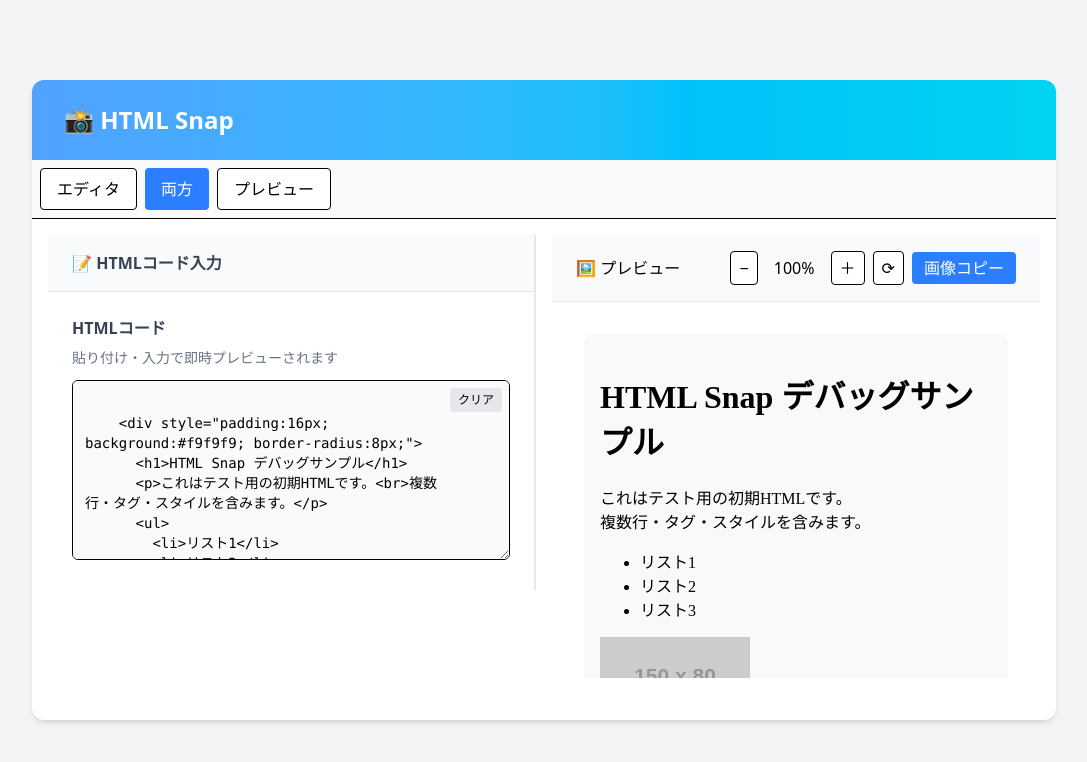
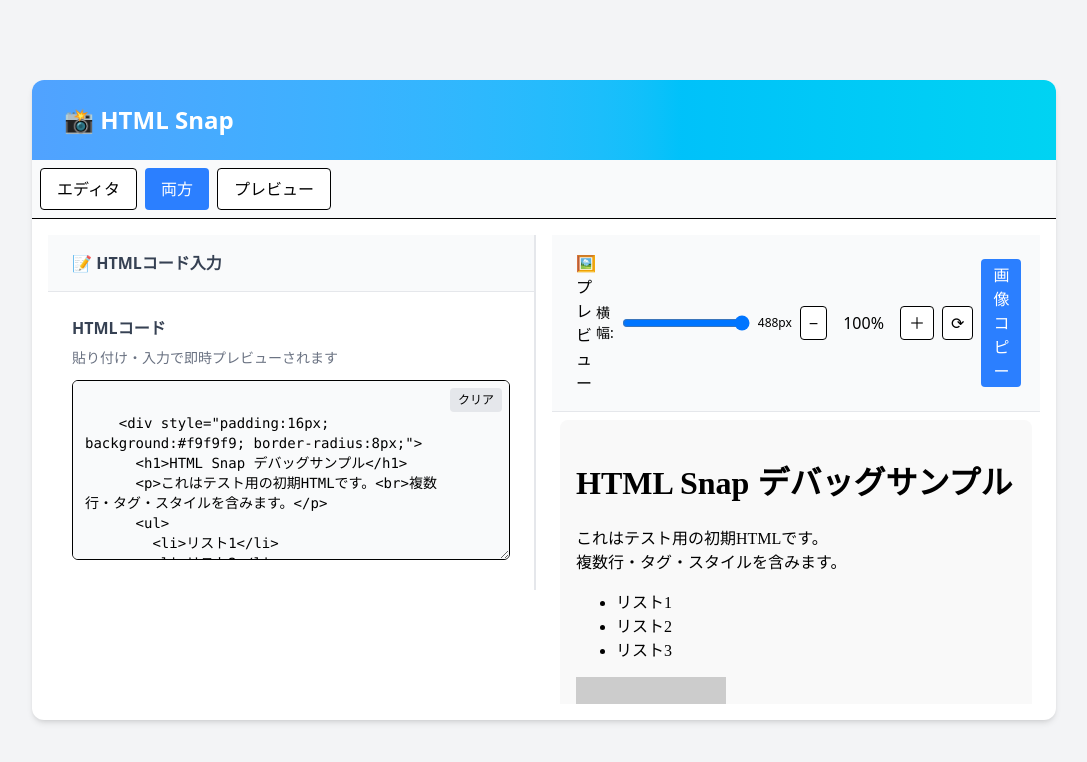
Before and after one commit to Meerkat39/HTML-Snap, a Next.js app: page / in a window 1280 px wide. Shown: the top 762 px of the page, without its empty margins (96-1183 px from the left). Built offline with nearby package versions, Linux system fonts and the light colour scheme.

Commit message:
feat: プレビュー領域の横幅をスライダーで動的に変更できる機能を実装

```diff
--- /dev/null
+++ b/src/components/main/preview/PreviewIframeArea.tsx
@@ -0,0 +1,49 @@
+// プレビュー表示領域（iframeで分離表示）コンポーネント
+import React from "react";
+
+interface PreviewIframeAreaProps {
+  iframeHtml: string;
+  width: number;
+  height?: number;
+}
+
+const PreviewIframeArea: React.FC<PreviewIframeAreaProps> = ({
+  iframeHtml,
+  width,
+  height = 400,
+}) => {
+  return (
+    <div
+      className="flex-1 min-w-0 min-h-0 p-6 bg-white flex items-stretch justify-stretch"
+      style={{
+        width: width + "px",
+        height: height + "px",
+        position: "relative",
+        overflow: "hidden",
+      }}
+    >
+      <iframe
+        title="HTMLプレビュー"
+        sandbox="allow-scripts allow-same-origin"
+        srcDoc={iframeHtml}
+        style={{
+          width: "100%",
+          height: "100%",
+          minHeight: "0",
+          minWidth: "0",
+          border: "none",
+          display: "block",
+          boxSizing: "border-box",
+          background: "white",
+          maxWidth: "100%",
+          maxHeight: "100%",
+          position: "absolute",
+          left: 0,
+          top: 0,
+        }}
+      />
+    </div>
+  );
+};
+
+export default PreviewIframeArea;
--- a/src/components/main/preview/PreviewPane.tsx
+++ b/src/components/main/preview/PreviewPane.tsx
@@ -1,7 +1,9 @@
 // プレビューペイン（RenderArea＋ActionButtonsをラップ）
 import html2canvas from "html2canvas-pro";
-import { useRef, useState } from "react";
+import { useEffect, useRef, useState } from "react";
 import ActionButtons from "./ActionButtons";
+import PreviewIframeArea from "./PreviewIframeArea";
+import SliderWidthControl from "./SliderWidthControl";
 import ZoomControls from "./ZoomControls";
 
 type PreviewPaneProps = {
@@ -9,8 +11,32 @@ type PreviewPaneProps = {
 };
 
 const PreviewPane = ({ html }: PreviewPaneProps) => {
-  // プレビュー領域のref
-  const previewRef = useRef<HTMLDivElement>(null);
+  // 画像コピー用 hidden div の参照
+  const hiddenPreviewRef = useRef<HTMLDivElement>(null);
+  // プレビュー枠の横幅（px）
+  const [previewWidth, setPreviewWidth] = useState(600);
+  // プレビューペインの最大幅
+  const [paneMaxWidth, setPaneMaxWidth] = useState(1200);
+  const paneRef = useRef<HTMLDivElement>(null);
+
+  // ペインの幅をResizeObserverで取得し、最大値として反映
+  useEffect(() => {
+    const updateWidth = () => {
+      const width = paneRef.current?.offsetWidth;
+      if (width) {
+        setPaneMaxWidth(width);
+        setPreviewWidth((w) => Math.min(w, width));
+      }
+    };
+    updateWidth();
+    if (paneRef.current) {
+      const observer = new window.ResizeObserver(updateWidth);
+      observer.observe(paneRef.current);
+      return () => observer.disconnect();
+    }
+    return;
+  }, []);
+  // プレビュー領域のref（未使用のため削除）
   // 通知表示用state
   const [copied, setCopied] = useState(false);
   const [error, setError] = useState("");
@@ -20,17 +46,17 @@ const PreviewPane = ({ html }: PreviewPaneProps) => {
 
   // 画像生成処理（ActionButtonsに渡す）
   const handleImageCopy = async () => {
-    if (!previewRef.current) return;
-    // html2canvasで画像化
-    const canvas = await html2canvas(previewRef.current, {
+    const target = hiddenPreviewRef.current; // hidden divのrefを参照
+    if (!target) {
+      setError("画像化対象のhiddenPreviewRefがnullです");
+      return;
+    }
+    try {
+      const canvas = await html2canvas(target, {
         backgroundColor: "#fff", // 背景を白に固定
-    }); // html2canvas-proはoklch対応
-    // 画像データURL取得
-    const dataUrl = canvas.toDataURL("image/png");
-    console.log("画像データURL:", dataUrl);
-
-    // 画像をクリップボードにコピー
-    canvas.toBlob(async (blob) => {
+        scale: window.devicePixelRatio,
+      });
+      canvas.toBlob(async (blob: Blob | null) => {
         if (!blob) {
           setError("画像データの生成に失敗しました");
           setTimeout(() => setError(""), 3000);
@@ -42,13 +68,17 @@ const PreviewPane = ({ html }: PreviewPaneProps) => {
           ]);
           setCopied(true); // 通知表示
           setTimeout(() => setCopied(false), 2000); // 2秒後に非表示
-        console.log("画像をクリップボードにコピーしました");
-      } catch (err) {
+        } catch {
           setError("クリップボードへのコピーに失敗しました");
           setTimeout(() => setError(""), 3000);
-        console.error("クリップボードコピー失敗:", err);
         }
       }, "image/png");
+    } catch {
+      setError("画像化処理でエラーが発生しました");
+      return;
+    }
+
+    // （重複していたcanvas.toBlob呼び出しを削除）
   };
 
   // ズーム用styleタグをsrcDocに埋め込む（枠サイズはそのまま、中身だけ拡大・縮小）
@@ -56,7 +86,7 @@ const PreviewPane = ({ html }: PreviewPaneProps) => {
   const iframeHtml = zoomStyle + html;
 
   return (
-    <section className="flex-1 flex flex-col relative h-full">
+    <section className="flex-1 flex flex-col relative h-full" ref={paneRef}>
       {/* コピー完了通知 */}
       {copied && (
         <div className="fixed top-4 right-4 bg-green-500 text-white px-4 py-2 rounded shadow z-50">
@@ -72,33 +102,35 @@ const PreviewPane = ({ html }: PreviewPaneProps) => {
       <div className="bg-gray-50 px-6 py-4 border-b border-gray-200 flex items-center justify-between">
         <span>🖼️ プレビュー</span>
         <div className="flex gap-2 items-center">
+          <SliderWidthControl
+            width={previewWidth}
+            max={paneMaxWidth}
+            onChange={setPreviewWidth}
+          />
           <ZoomControls onZoomChange={setZoom} />
           <ActionButtons onImageCopy={handleImageCopy} />
         </div>
       </div>
       {/* プレビュー表示領域（iframeで分離表示） */}
+      <PreviewIframeArea
+        iframeHtml={iframeHtml}
+        width={previewWidth}
+        height={400}
+      />
+      {/* hidden div（画像化用）をsection内に必ず描画。画像コピー時はこのdivをhtml2canvas対象にする。 */}
       <div
-        className="flex-1 w-full h-full min-w-0 min-h-0 p-6 bg-white overflow-hidden flex items-stretch justify-stretch"
-        style={{ maxWidth: "600px", maxHeight: "400px", height: "100%" }}
-      >
-        <iframe
-          title="HTMLプレビュー"
-          sandbox="allow-scripts allow-same-origin"
-          srcDoc={iframeHtml}
+        ref={hiddenPreviewRef}
         style={{
-            width: "100%",
-            height: "100%",
-            minHeight: "0",
-            minWidth: "0",
-            border: "none",
-            display: "block",
-            boxSizing: "border-box",
-            background: "white",
-            maxWidth: "100%",
-            maxHeight: "100%",
+          position: "absolute", // 画面外に配置
+          left: "-9999px",
+          top: 0,
+          width: previewWidth,
+          zoom: zoom,
+          background: "#fff",
+          pointerEvents: "none",
         }}
+        dangerouslySetInnerHTML={{ __html: html }}
       />
-      </div>
     </section>
   );
 };
--- /dev/null
+++ b/src/components/main/preview/SliderWidthControl.tsx
@@ -0,0 +1,37 @@
+// プレビュー枠の横幅をスライダーで調整するUIコンポーネント
+import React from "react";
+
+interface SliderWidthControlProps {
+  width: number;
+  min?: number;
+  max?: number;
+  onChange: (value: number) => void;
+}
+
+// 横幅(px)をスライダーで調整
+const SliderWidthControl: React.FC<SliderWidthControlProps> = ({
+  width,
+  min = 300,
+  max = 1200,
+  onChange,
+}) => {
+  return (
+    <div className="flex items-center gap-2">
+      <label htmlFor="preview-width-slider" className="text-sm">
+        横幅:{" "}
+      </label>
+      <input
+        id="preview-width-slider"
+        type="range"
+        min={min}
+        max={max}
+        value={width}
+        onChange={(e) => onChange(Number(e.target.value))}
+        className="w-32"
+      />
+      <span className="text-xs">{width}px</span>
+    </div>
+  );
+};
+
+export default SliderWidthControl;
```
Lines whose indentation alone changed are shown as unchanged.
